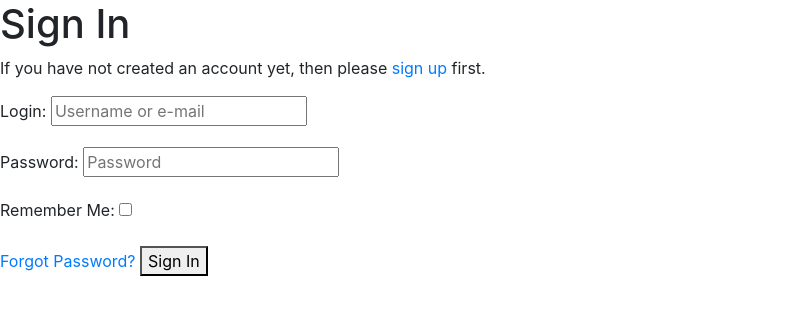
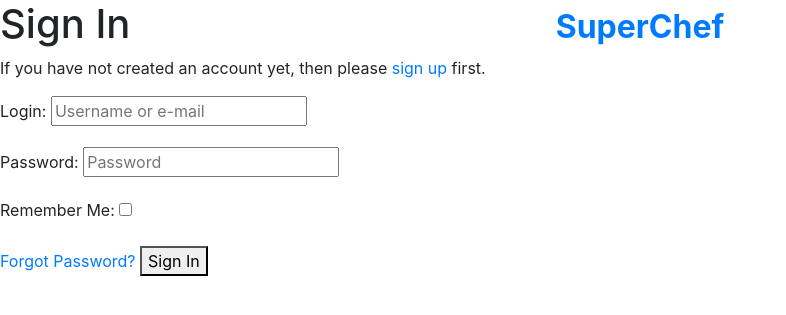
Before and after one commit to Kiran6248/superchef-ms4, a Django app: page /accounts/login/ in a window 1280 px wide. Shown: the top 315 px of the page, without its empty margins (0-786 px from the left). Run offline with Django 3.2, Linux system fonts and the light colour scheme; some libraries are stand-ins or nearby versions.

Commit message:
Add logo in header

```diff
--- a/templates/base.html
+++ b/templates/base.html
@@ -35,7 +35,20 @@
         <title>SuperChef {% block extra_title %}{% endblock %}</title>
     </head>
     <body>
-        <header class="container-fluid fixed-top"></header>
+        <header class="container-fluid fixed-top">
+            <div class="row">
+                <!--Search-->
+                <div class="col-12 col-lg-4 my-auto py-1 py-lg-0"></div>
+                <!--Logo-->
+                <div class="col-12 col-lg-4 my-auto py-1 py-lg-0 text-center">
+                    <a href="{% url 'home' %}" class="nav-link main-logo-link">
+                        <h2 class="logo-font text-black my-0"><strong>SuperChef</strong></h2>
+                    </a>
+                </div>
+                <!--menu-->
+                <div class="col-12 col-lg-4 my-auto py-1 py-lg-0"></div>
+            </div>
+        </header>
 
         {% if messages %}
             <div class="message-container"></div>
```
